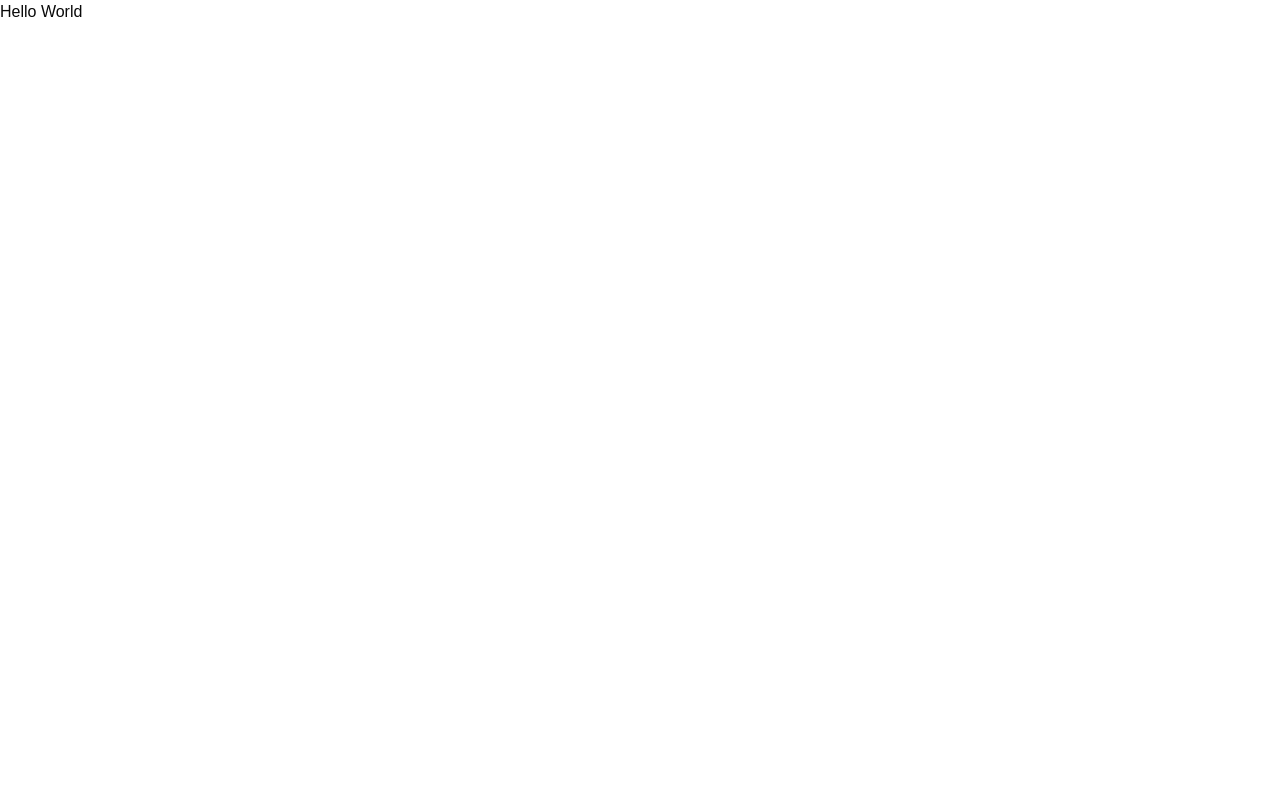
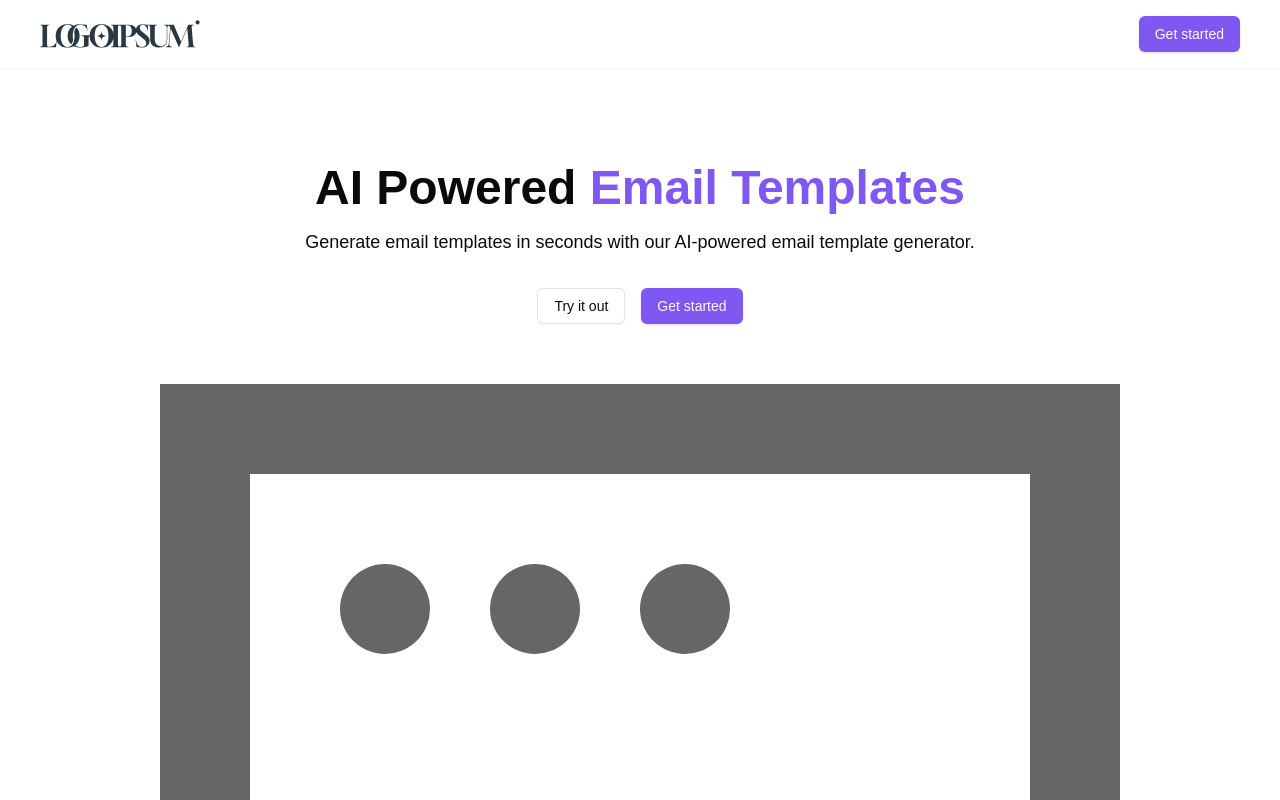
Before and after one commit to astelvida/ai-email-generator, a Next.js app: page / in a window 1280 px wide. Shown: the top 800 px of the page. Built offline with nearby package versions, Linux system fonts and the light colour scheme.

Commit message:
add landing page

```diff
--- a/app/page.tsx
+++ b/app/page.tsx
@@ -1,7 +1,11 @@
+import Header from "@/components/custom/Header";
+import Hero from "@/components/custom/Hero";
+
 export default function Home() {
   return (
     <div>
-      <h1>Hello World</h1>
+      <Header />
+      <Hero />
     </div>
   );
 }
--- /dev/null
+++ b/components/custom/Header.tsx
@@ -0,0 +1,19 @@
+import React from "react";
+import Image from "next/image";
+import Link from "next/link";
+import { Button } from "@/components/ui/button";
+
+function Header() {
+  return (
+    <div className="flex justify-between items-center p-4 shadow-sm px-10">
+      <Image src="/logo.svg" alt="Logo" width={160} height={120} />
+      <div>
+        <Button>
+          <Link href="/">Get started</Link>
+        </Button>
+      </div>
+    </div>
+  );
+}
+
+export default Header;
--- /dev/null
+++ b/components/custom/Hero.tsx
@@ -0,0 +1,26 @@
+import React from "react";
+import { Button } from "@/components/ui/button";
+import Image from "next/image";
+function Hero() {
+  return (
+    <div className="px-10 md:px-20 lg:px-40 flex flex-col items-center mt-24">
+      <h2 className="text-5xl font-bold text-center">
+        AI Powered <span className="text-primary">Email Templates</span>
+      </h2>
+      <p className="text-lg text-center mt-4">
+        Generate email templates in seconds with our AI-powered email template generator.
+      </p>
+
+      <div className="flex mt-4 gap-4">
+        <Button variant="outline" className="mt-4">
+          Try it out
+        </Button>
+        <Button className="mt-4">Get started</Button>
+      </div>
+
+      <Image src="/window.svg" alt="Hero" width={1000} height={1000} />
+    </div>
+  );
+}
+
+export default Hero;
--- a/tailwind.config.ts
+++ b/tailwind.config.ts
@@ -10,53 +10,53 @@ export default {
   theme: {
     extend: {
       colors: {
-  			background: 'hsl(var(--background))',
-  			foreground: 'hsl(var(--foreground))',
+        background: "hsl(var(--background))",
+        foreground: "hsl(var(--foreground))",
         card: {
-  				DEFAULT: 'hsl(var(--card))',
-  				foreground: 'hsl(var(--card-foreground))'
+          DEFAULT: "hsl(var(--card))",
+          foreground: "hsl(var(--card-foreground))",
         },
         popover: {
-  				DEFAULT: 'hsl(var(--popover))',
-  				foreground: 'hsl(var(--popover-foreground))'
+          DEFAULT: "hsl(var(--popover))",
+          foreground: "hsl(var(--popover-foreground))",
         },
         primary: {
-  				DEFAULT: 'hsl(var(--primary))',
-  				foreground: 'hsl(var(--primary-foreground))'
+          DEFAULT: "#7f57f1",
+          foreground: "hsl(var(--primary-foreground))",
         },
         secondary: {
-  				DEFAULT: 'hsl(var(--secondary))',
-  				foreground: 'hsl(var(--secondary-foreground))'
+          DEFAULT: "hsl(var(--secondary))",
+          foreground: "hsl(var(--secondary-foreground))",
         },
         muted: {
-  				DEFAULT: 'hsl(var(--muted))',
-  				foreground: 'hsl(var(--muted-foreground))'
+          DEFAULT: "hsl(var(--muted))",
+          foreground: "hsl(var(--muted-foreground))",
         },
         accent: {
-  				DEFAULT: 'hsl(var(--accent))',
-  				foreground: 'hsl(var(--accent-foreground))'
+          DEFAULT: "hsl(var(--accent))",
+          foreground: "hsl(var(--accent-foreground))",
         },
         destructive: {
-  				DEFAULT: 'hsl(var(--destructive))',
-  				foreground: 'hsl(var(--destructive-foreground))'
+          DEFAULT: "hsl(var(--destructive))",
+          foreground: "hsl(var(--destructive-foreground))",
         },
-  			border: 'hsl(var(--border))',
-  			input: 'hsl(var(--input))',
-  			ring: 'hsl(var(--ring))',
+        border: "hsl(var(--border))",
+        input: "hsl(var(--input))",
+        ring: "hsl(var(--ring))",
         chart: {
-  				'1': 'hsl(var(--chart-1))',
-  				'2': 'hsl(var(--chart-2))',
-  				'3': 'hsl(var(--chart-3))',
-  				'4': 'hsl(var(--chart-4))',
-  				'5': 'hsl(var(--chart-5))'
-  			}
+          "1": "hsl(var(--chart-1))",
+          "2": "hsl(var(--chart-2))",
+          "3": "hsl(var(--chart-3))",
+          "4": "hsl(var(--chart-4))",
+          "5": "hsl(var(--chart-5))",
+        },
       },
       borderRadius: {
-  			lg: 'var(--radius)',
-  			md: 'calc(var(--radius) - 2px)',
-  			sm: 'calc(var(--radius) - 4px)'
-  		}
-  	}
+        lg: "var(--radius)",
+        md: "calc(var(--radius) - 2px)",
+        sm: "calc(var(--radius) - 4px)",
+      },
+    },
   },
   plugins: [require("tailwindcss-animate")],
 } satisfies Config;
```
Also changed, not shown: public/logo.svg (added). Lines whose indentation alone changed are shown as unchanged.
